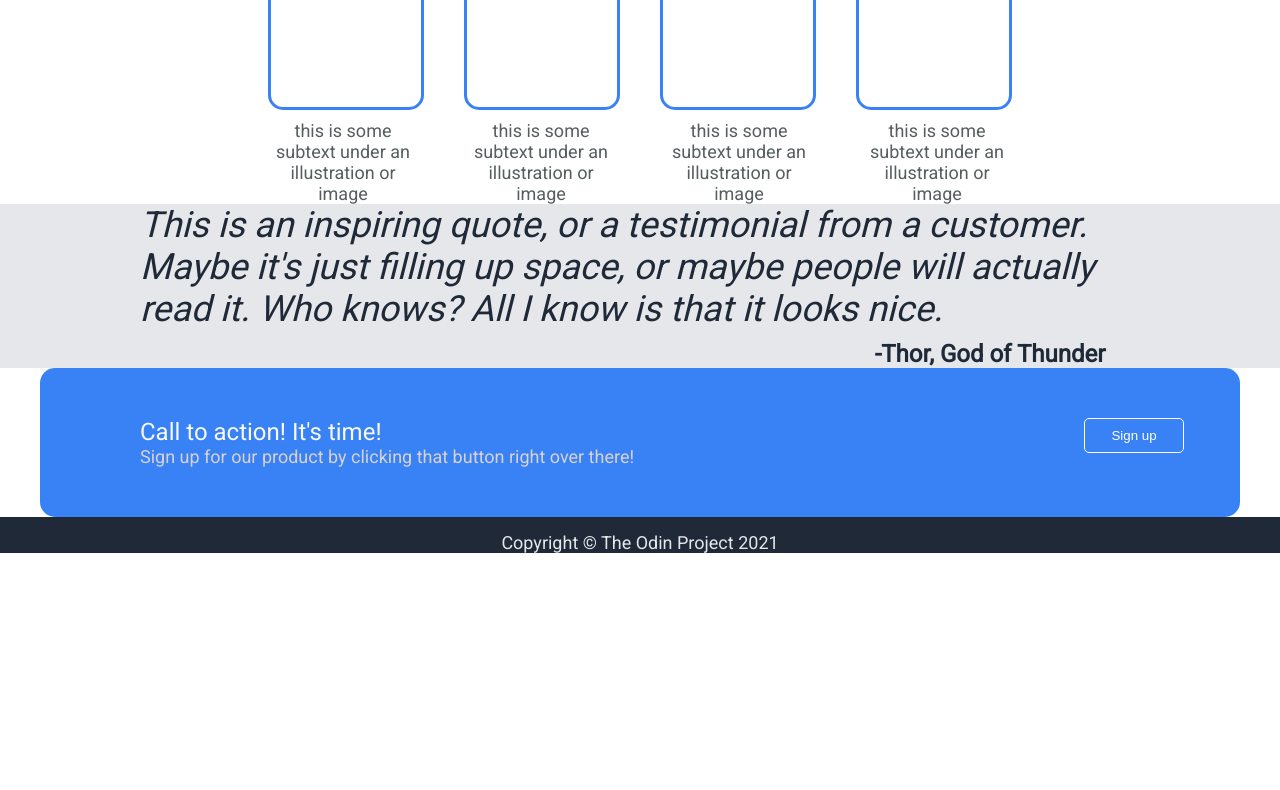
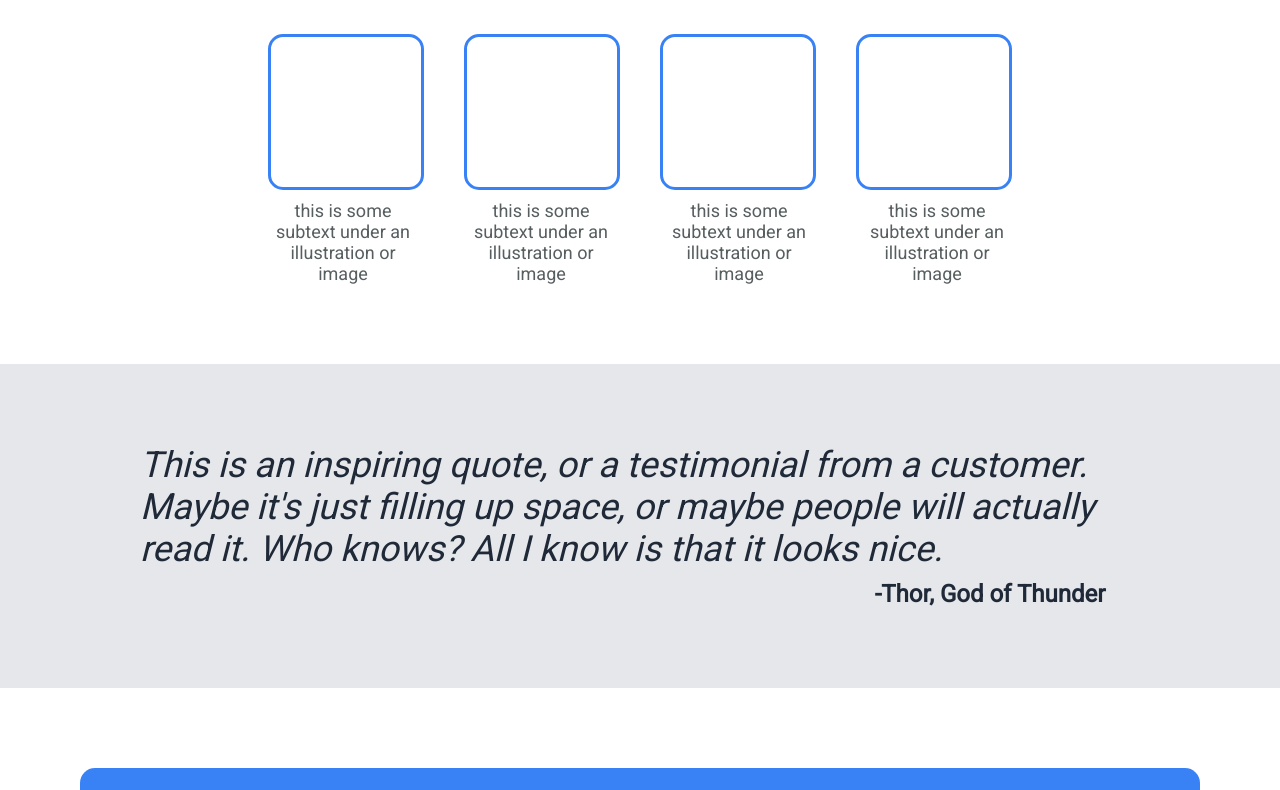
Before and after one commit to FelipePinto02/landing-page, a plain HTML site: page index.html in a window 1280 px wide. Shown: the part 678-1468 px from the top of the page. Before the commit the page ends 1231 px from the top, so only its background shows below. Drawn offline with Linux system fonts and the light colour scheme.

Commit message:
Improved the layout in minimized window

```diff
--- a/styles.css
+++ b/styles.css
@@ -10,6 +10,18 @@ body {
 
 header, footer {
     background-color: #1F2937;
+}
+
+header, .img-section {
+    padding-bottom: 80px;
+}
+
+.quote-section, .call-to-action-section {
+    padding: 80px;
+}
+
+footer {
+    padding: 25px;
 }
 
 main {
@@ -39,7 +51,6 @@ nav a, .hero-text, footer p {
 .main-container {
     display: flex;
     flex-direction: column;
-    height: 150vh;
 }
 
 .sub-container {
@@ -196,11 +207,10 @@ nav a, .hero-text, footer p {
 .call-to-action-btn {
     border: 1px solid white;
     margin-left: 450px;
-    height: 35px;
+    height: max(50%, 25px);
 }
 
 .copyright {
-    margin-top: 15px;
     text-align: center;
 }
 
```
